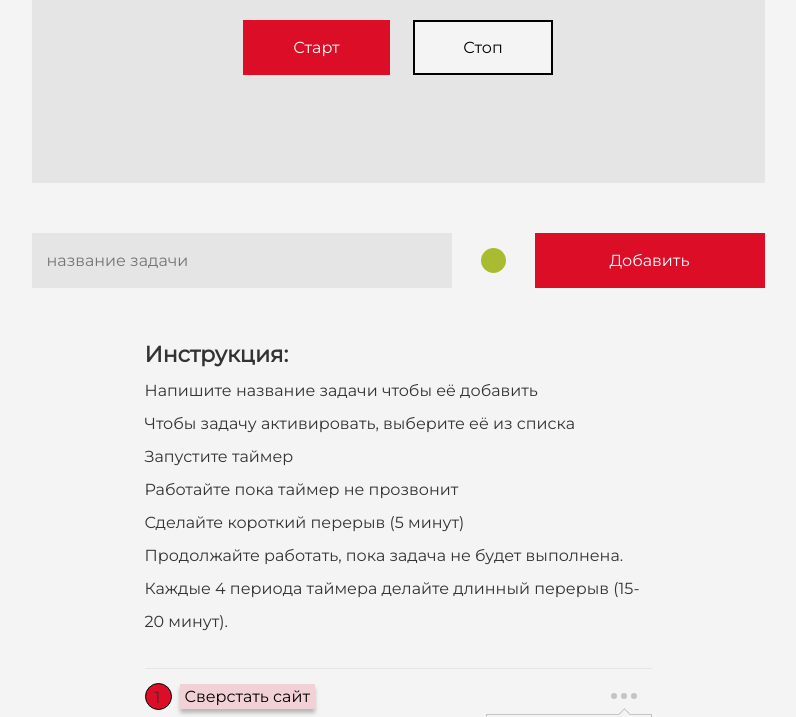
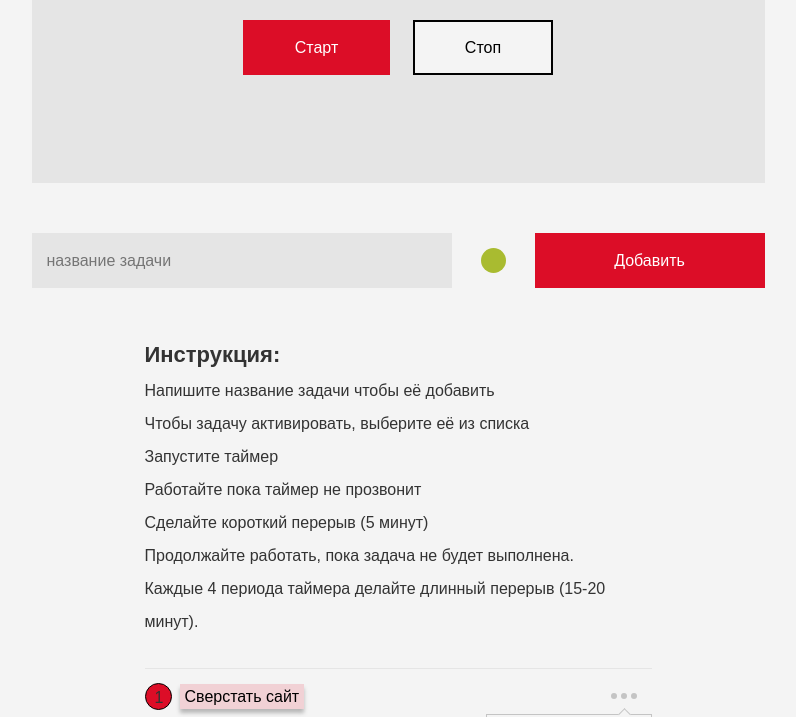
Before and after one commit to wudueuk/tomato_timer, a website built with webpack: page src/index.html in a window 1280 px wide. Shown: the part 468-1185 px from the top of the page, without its empty margins (242-1038 px from the left). Built offline with nearby package versions, Linux system fonts and the light colour scheme.

Commit message:
Результат урока 1 модуля 4 (ред. 2)

```diff
--- a/src/index.html
+++ b/src/index.html
@@ -5,8 +5,6 @@
   <meta charset="UTF-8">
   <meta http-equiv="X-UA-Compatible" content="IE=edge">
   <meta name="viewport" content="width=device-width, initial-scale=1.0">
-  <link href="https://fonts.googleapis.com/css2?family=Montserrat&display=swap" rel="stylesheet">
-  <link rel="preload" href="fonts/Montserrat-Regular.ttf" as="font" type="font/ttf" crossorigin>
   <title>Tomato timer</title>
 </head>
 
```
Also changed, not shown: dist/index.html.
